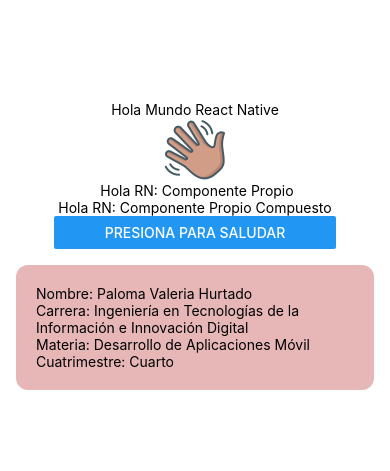
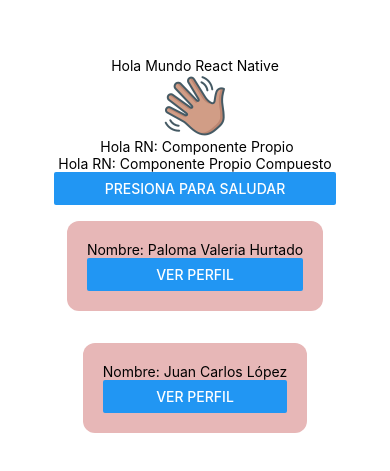
Before and after one commit to PalomaG1619/DAM223, a React Native app in the folder App2/: screen / in a window 390 px wide. Shown: the part 169-640 px from the top of the page. Built offline with nearby package versions, Linux system fonts and the light colour scheme; grey boxes are pictures that could not be loaded.

Commit message:
Práctica 7 Props & States
Al componente de perfil le agregamos propiedades y un estado.

```diff
--- a/App2/App.js
+++ b/App2/App.js
@@ -16,7 +16,11 @@
       <Saludo></Saludo>
       <Saludo2></Saludo2>
 
-      <Perfil></Perfil>
+      <Perfil nombre="Paloma Valeria Hurtado" carrera="ITTID"
+      materia="Desarrollo de Aplicaciones Móvil" cuatrimestre="Cuarto" />
+      <Perfil nombre="Juan Carlos López" carrera="Ingeniería en Sistemas Computacionales"
+      materia="Programación Web" cuatrimestre="Segundo" />
+
       <StatusBar style="auto" />
     </View>
   );
--- a/App2/components/Perfil.js
+++ b/App2/components/Perfil.js
@@ -1,15 +1,25 @@
-import { View, Text, StyleSheet } from 'react-native';
+import { View, Text, StyleSheet, Button } from 'react-native';
+import { useState } from 'react';
 
-export const Perfil = () => {
+export const Perfil = ({ nombre, carrera, materia, cuatrimestre }) => {
+  const[mostrar, setMostrar] = useState(false);
+
   return (
     <View style={styles.card}>
-      <Text>Nombre: Paloma Valeria Hurtado</Text>
-      <Text>Carrera: Ingeniería en Tecnologías de la Información e Innovación Digital</Text>
-      <Text>Materia: Desarrollo de Aplicaciones Móvil</Text>
-      <Text>Cuatrimestre: Cuarto</Text>
+      <Text>Nombre: {nombre}</Text>
+
+        { mostrar &&
+         <>
+         <Text>Carrera: {carrera}</Text>
+         <Text>Materia: {materia}</Text>
+         <Text>Cuatrimestre: {cuatrimestre}</Text>
+         </>
+       }
+      <Button
+        title="Ver perfil" onPress={ () => setMostrar (true) }></Button>
     </View>
   );
-};
+}
 
 const styles = StyleSheet.create({
   card: {
@@ -18,4 +28,4 @@
     borderRadius: 12,
     margin: 16,
   },
-});
+})
```
